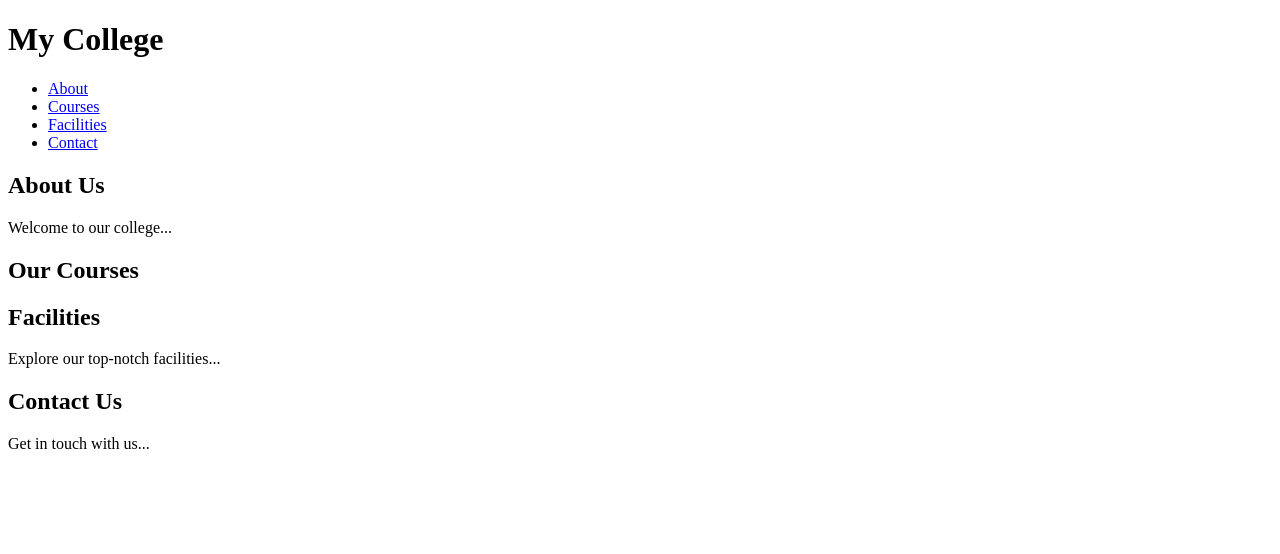
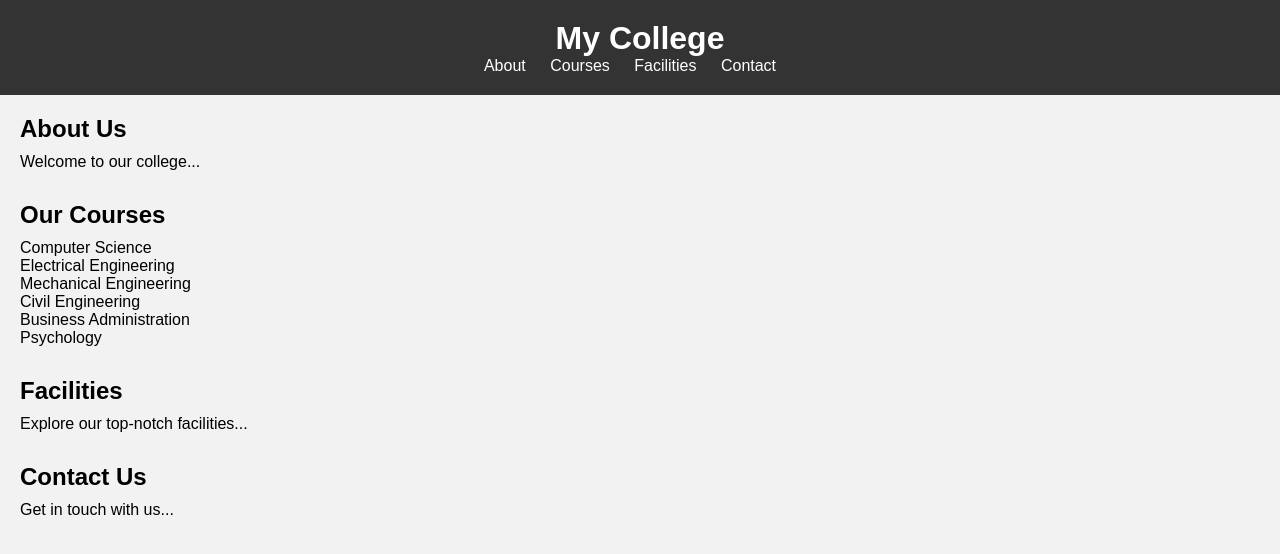
Before and after one commit to Chandruthelinesmasher/my-first-static-web-app-100, a website: page src/index.html in a window 1280 px wide. Drawn offline with Linux system fonts and the light colour scheme.

Commit message:
Update index.html

```diff
--- a/src/index.html
+++ b/src/index.html
@@ -4,7 +4,56 @@
     <meta charset="UTF-8">
     <meta name="viewport" content="width=device-width, initial-scale=1.0">
     <title>College Website</title>
-    <link rel="stylesheet" href="styles.css">
+    <style>
+        /* Reset some default styles */
+        body, h1, h2, h3, p, ul, li {
+            margin: 0;
+            padding: 0;
+        }
+
+        /* Basic styling */
+        body {
+            font-family: Arial, sans-serif;
+            background-color: #f2f2f2;
+        }
+
+        header {
+            background-color: #333;
+            color: #fff;
+            padding: 20px;
+            text-align: center;
+        }
+
+        header h1 {
+            margin: 0;
+        }
+
+        nav ul {
+            list-style-type: none;
+        }
+
+        nav ul li {
+            display: inline;
+            margin-right: 20px;
+        }
+
+        nav ul li a {
+            color: #fff;
+            text-decoration: none;
+        }
+
+        main {
+            padding: 20px;
+        }
+
+        section {
+            margin-bottom: 30px;
+        }
+
+        section h2 {
+            margin-bottom: 10px;
+        }
+    </style>
 </head>
 <body>
     <header>
@@ -41,6 +90,26 @@
         </section>
     </main>
 
-    <script src="scripts.js"></script>
+    <script>
+        document.addEventListener("DOMContentLoaded", function() {
+            // Simulate loading courses from an API
+            const coursesContainer = document.getElementById("courses-container");
+            const courses = [
+                "Computer Science",
+                "Electrical Engineering",
+                "Mechanical Engineering",
+                "Civil Engineering",
+                "Business Administration",
+                "Psychology"
+            ];
+
+            courses.forEach(course => {
+                const courseElement = document.createElement("div");
+                courseElement.classList.add("course");
+                courseElement.textContent = course;
+                coursesContainer.appendChild(courseElement);
+            });
+        });
+    </script>
 </body>
 </html>
```
